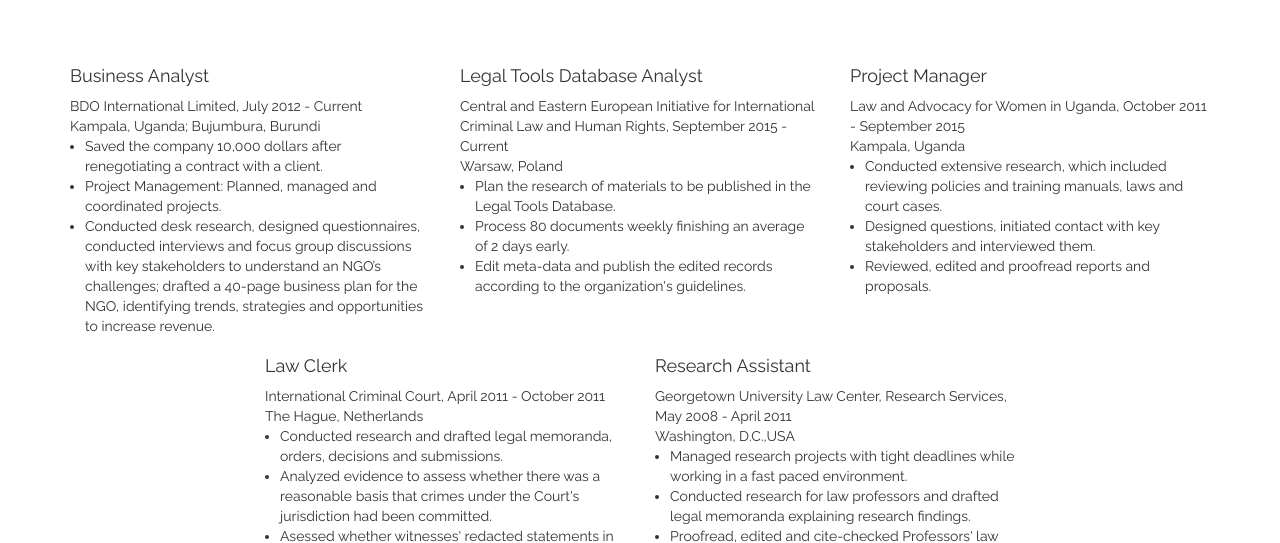
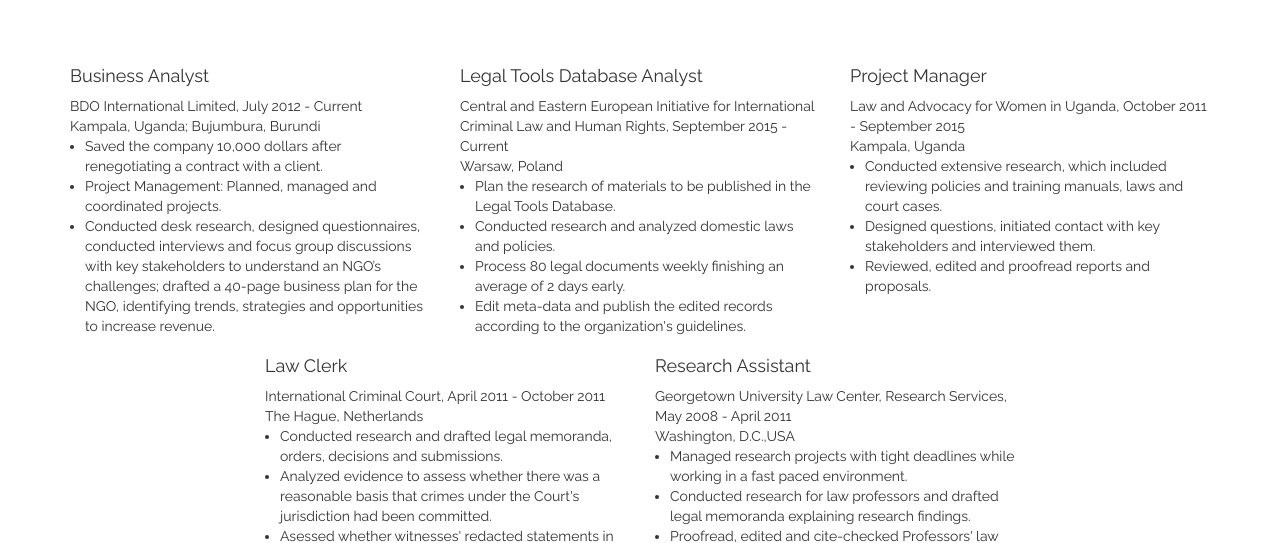
Before and after one commit to lizette112162/resume_app, a Flask app: page / in a window 1280 px wide. Shown: the part 2482-3025 px from the top of the page. Run offline with Flask 2, Linux system fonts and the light colour scheme; some libraries are stand-ins or nearby versions.

Commit message:
Updated files

```diff
--- a/templates/index.html
+++ b/templates/index.html
@@ -239,7 +239,8 @@ body {
         Warsaw, Poland
           <ul>
               <li>Plan the research of materials to be published in the Legal Tools Database.</li>
-              <li>Process 80 documents weekly finishing an average of 2 days early.</li>
+              <li>Conducted research and analyzed domestic laws and policies.</li>
+              <li>Process 80 legal documents weekly finishing an average of 2 days early.</li>
               <li>Edit meta-data and publish the edited records according to the organization's guidelines.</li>
           </ul>
           </div>
```
